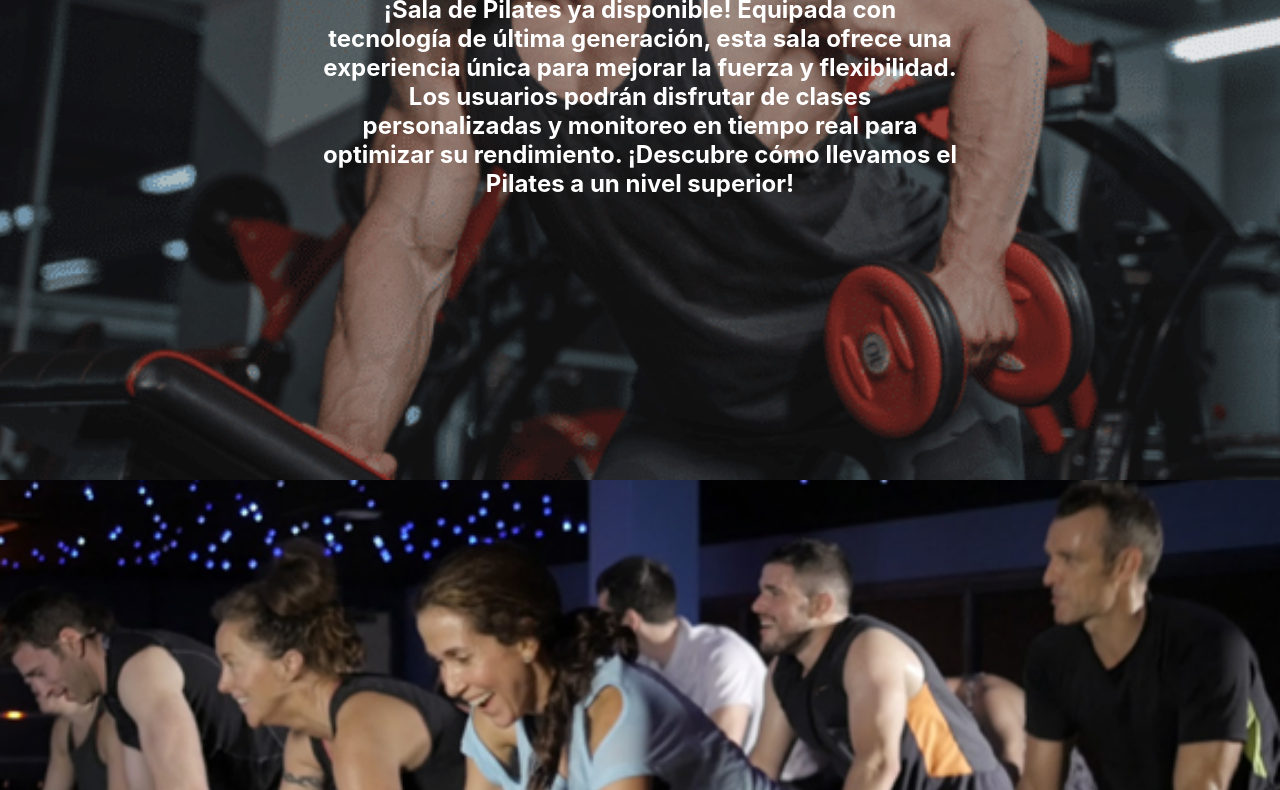
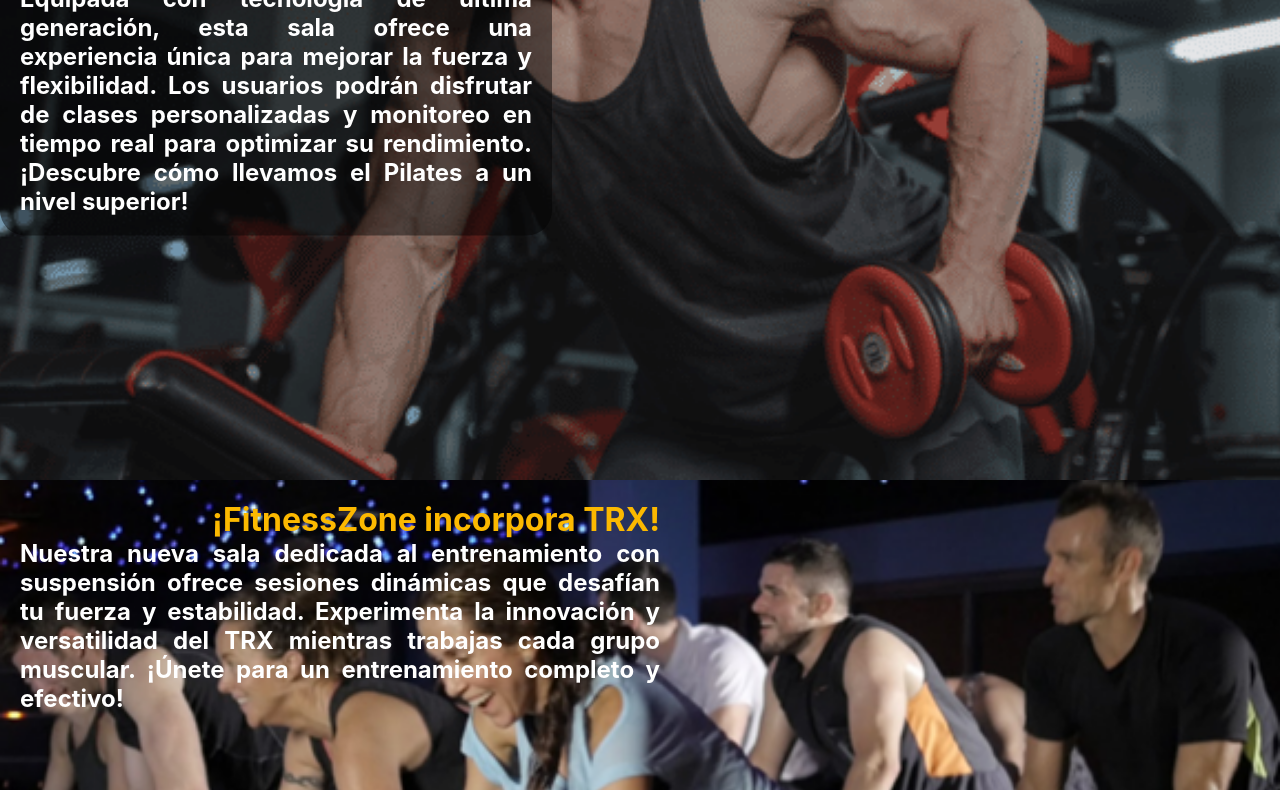
Before and after one commit to carloscl2001/FitnessZone-Web, a plain HTML site: page index.html in a window 1280 px wide. Shown: the part 416-1206 px from the top of the page. Drawn offline with Linux system fonts and the light colour scheme.

Commit message:
actulizacion

```diff
--- a/index.css
+++ b/index.css
@@ -31,12 +31,35 @@
 
 }
 
-h1{
+
+.not {
+    position: absolute;
+    text-align: left;
+    padding: 20px;
+    width: 40%;
+    top: 50%; /* Centra verticalmente */
+    transform: translateY(-50%); /* Ajusta verticalmente */
+    background-color: rgba(0, 0, 0, 0.45); /* Negro con 10% de opacidad */
+    border-radius: 25px;
+}
+.titnot{
+    color:#FCB900; /* Color del texto */
+    font-size: 32px; /* Ajusta el tamaño de la fuente según tus preferencias */
+    justify-content: center;
+}
+
+
+.not1{
+    text-align: justify;
+    color: white;
+    font-size: 24px;
+}
+
+#not2{
     position: absolute; /* Establece posición absoluta para superponer el texto en el contenedor */
-    top: 50%; /* Alinea el texto en la mitad superior del contenedor */
-    left: 50%; /* Centra el texto horizontalmente */
-    transform: translate(-50%, -50%); /* Centra el texto verticalmente y horizontalmente */
     color: white; /* Color del texto */
-    font-size: 24px; /* Tamaño de fuente del texto */
-    text-align: center; /* Alinea el texto al centro */
+    font-size: 24px;
+    text-align: right;
+    padding: 20px;
+    width: 50%;
 }
--- a/index.html
+++ b/index.html
@@ -31,13 +31,19 @@
 
 
     <div id="noticia1">
-        <h1>¡Sala de Pilates ya disponible! Equipada con tecnología de última generación, esta sala ofrece una experiencia única para mejorar la fuerza y flexibilidad. Los usuarios podrán disfrutar de clases personalizadas y monitoreo en tiempo real para optimizar su rendimiento. ¡Descubre cómo llevamos el Pilates a un nivel superior!</h1>
+        <div class="not">
+            <div class="titnot">¡Sala de Pilates ya disponible!</div>
+            <div class="not1"> Equipada con tecnología de última generación, esta sala ofrece una experiencia única para mejorar la fuerza y flexibilidad. Los usuarios podrán disfrutar de clases personalizadas y monitoreo en tiempo real para optimizar su rendimiento. ¡Descubre cómo llevamos el Pilates a un nivel superior!</div>
+        </div>
     </div>
     <div id="noticia2">
-        <h1>¡FitnessZone incorpora TRX! Nuestra nueva sala dedicada al entrenamiento con suspensión ofrece sesiones dinámicas que desafían tu fuerza y estabilidad. Experimenta la innovación y versatilidad del TRX mientras trabajas cada grupo muscular. ¡Únete para un entrenamiento completo y efectivo!</h1>
+        <div id="not2">
+            <div class="titnot">¡FitnessZone incorpora TRX!</div>
+            <div class="not1">Nuestra nueva sala dedicada al entrenamiento con suspensión ofrece sesiones dinámicas que desafían tu fuerza y estabilidad. Experimenta la innovación y versatilidad del TRX mientras trabajas cada grupo muscular. ¡Únete para un entrenamiento completo y efectivo!</div>
+        </div>
     </div>
     <div id="noticia3">
-        <h1>Reabrimos la sala de Yoga. Disfruta de la paz mientras practicas asanas y meditación. Nuestra nueva área proporciona un ambiente tranquilo para armonizar cuerpo y mente. ¡Sumérgete en esta experiencia única de bienestar y renovación!</h1>
+        <div class="not">Reabrimos la sala de Yoga. Disfruta de la paz mientras practicas asanas y meditación. Nuestra nueva área proporciona un ambiente tranquilo para armonizar cuerpo y mente. ¡Sumérgete en esta experiencia única de bienestar y renovación!</div>
     </div>
 
 
--- a/salas.css
+++ b/salas.css
@@ -7,6 +7,7 @@ h1 {
     display: flex;
     justify-content: space-around;
     flex-wrap: wrap;
+    margin-top: 8em;
 }
 
 article{
@@ -44,6 +45,7 @@ h3{
 p{
     padding-left: 1em;
     padding-right: 1em;
+    text-align: justify;
 }
 
 table{
@@ -69,6 +71,6 @@ td{
 }
 
 article img {
-    max-width: 100%;
     height: 21em;
+    width: 100%;
 }
--- a/ubicacion.css
+++ b/ubicacion.css
@@ -48,6 +48,7 @@
     text-align: left;
     padding-left: 5em;
     padding-right: 5em;
+    text-align: justify;
 }
 
 .texto-informacion-transporte{
```
Also changed, not shown: reservas.html (+1 -1 lines), salas.html (+0 -3 lines), ubicacion.html (+2 -4 lines), 1 other file.
